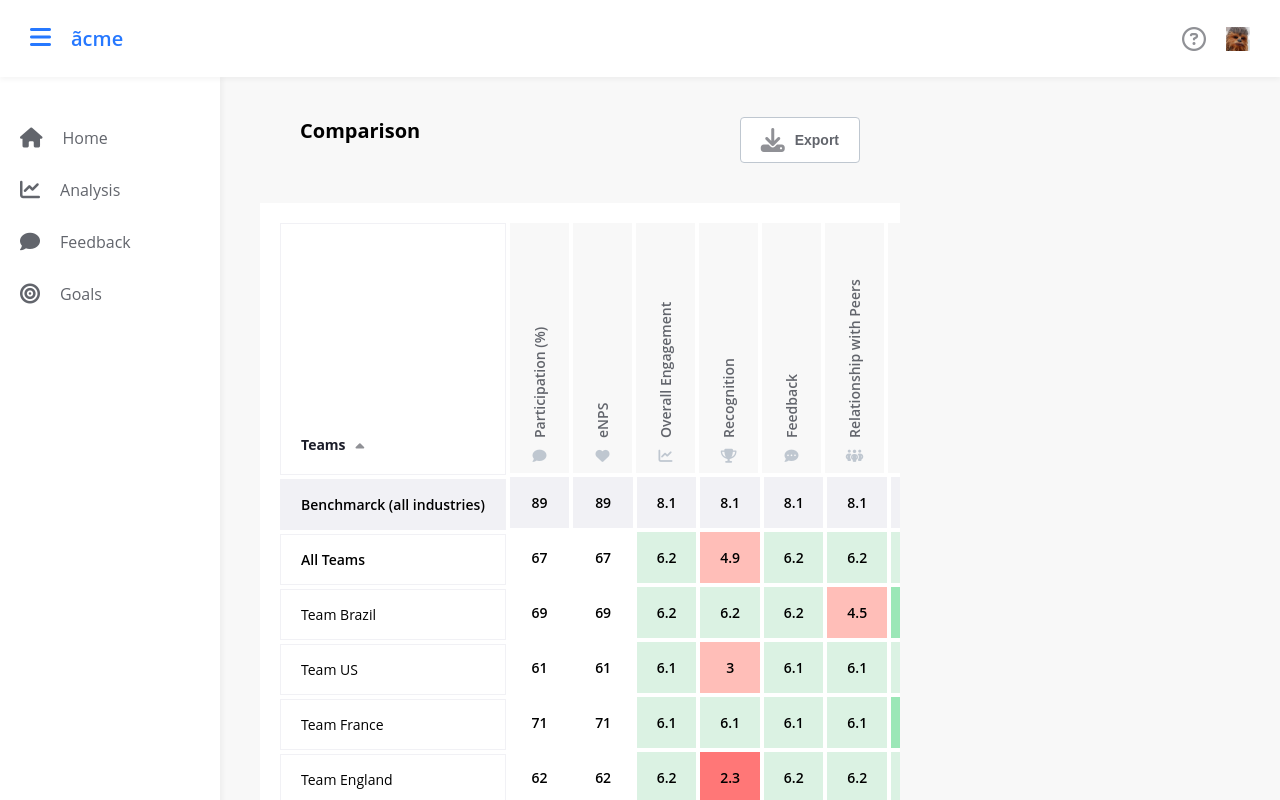
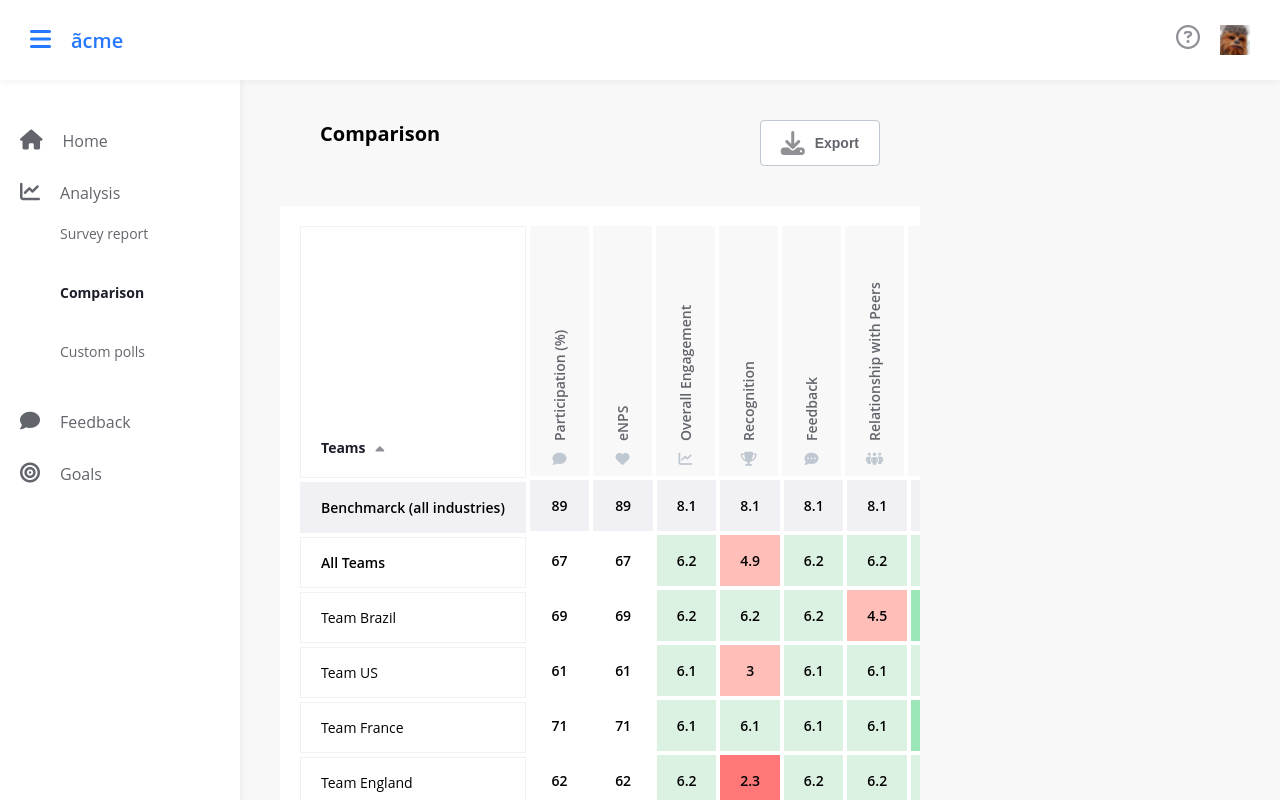
Before and after one commit to BrendhaLuizaB/Tabia, a React (Vite) app in the folder Tabia/: page / in a window 1280 px wide. Both pictures are taken after a click on the icon 40 px from the left and 38 px from the top of the page. Shown: the top 800 px of the page. Built offline with nearby package versions, Linux system fonts and the light colour scheme.

Commit message:
fix: latest adjustments

```diff
--- a/Tabia/src/Components/molecules/Menu/menu.jsx
+++ b/Tabia/src/Components/molecules/Menu/menu.jsx
@@ -1,28 +1,52 @@
 import { useGlobalContext } from "../../../Context/Global-context";
-import { BoxSection, ContainerMenu, IconMenu, TitleOfSection } from "./menu.styles";
+import { BoxSection, ContainerMenu, IconMenu, Options, TitleOfSection } from "./menu.styles";
 
 const Menu = () => {
+
+  const menuData = [
+    {
+      Title: 'Home',
+      Icon: 'fa-solid fa-house',
+    },
+    {
+      Title: 'Analysis',
+      Icon: 'fa-solid fa-chart-line',
+      Survey: 'Survey report',
+      Comparison: 'Comparison',
+      Custom: 'Custom polls'
+    },
+
+    {
+      Title: 'Feedback',
+      Icon: 'fa-solid fa-comment',
+    },
+
+    { Title: 'Goals', Icon: 'fa-solid fa-bullseye' },
+  ]
+
+  console.log(menuData)
     const {state} = useGlobalContext()
     return (
-      <ContainerMenu showMenu={state.showMenu}>
-        <BoxSection>
-          <IconMenu className="fa-solid fa-house" />
-          <TitleOfSection>Home</TitleOfSection>
-        </BoxSection>
-        <BoxSection>
-          <IconMenu className="fa-solid fa-chart-line" />
-          <TitleOfSection>Analysis</TitleOfSection>
-        </BoxSection>
-        <BoxSection>
-          <IconMenu className="fa-solid fa-comment" />
-          <TitleOfSection>Feedback</TitleOfSection>
-        </BoxSection>
-        <BoxSection>
-          <IconMenu className="fa-solid fa-bullseye" />
-          <TitleOfSection>Goals</TitleOfSection>
-        </BoxSection>
-      </ContainerMenu>
-    );
+      <ContainerMenu showmenu={state.showMenu}>
+      {menuData.map((item, index) => {
+        return (
+          <BoxSection key={index}>
+            <IconMenu className={item.Icon} />
+            <div>
+              <TitleOfSection>{item.Title}</TitleOfSection>
+              {item.Title === 'Analysis' && (
+                <>
+                  <Options>{item.Survey}</Options>
+                  <Options isComparison>{item.Comparison}</Options>
+                  <Options>{item.Custom}</Options>
+                </>
+              )}
+            </div>
+          </BoxSection>
+        )
+      })}
+    </ContainerMenu>
+    )
 }
 
 export default Menu;
--- a/Tabia/src/Components/molecules/Menu/menu.styles.jsx
+++ b/Tabia/src/Components/molecules/Menu/menu.styles.jsx
@@ -1,24 +1,23 @@
 import styled from "styled-components";
 import { theme } from "../../../Styles/theme";
 
-
 export const ContainerMenu = styled.aside`
   background-color: ${theme.interfaceColor.white.white_50};
-  transition: transform 0.5s ease, padding 0.5s ease, opacity 0.1s ease,
-  visibility 0.5s ease;
+  transition: transform 0.5s ease, padding 1s ease, opacity 0.7s ease,
+  visibility 0.7s ease, width 1s ease;
   min-height: 100%;
-  padding: ${(props) => (!props.showMenu ? '0' : '2rem 10rem 0 2rem')};
-  width: ${(props) => (!props.showMenu ? '0' : '10rem')};
-  transform: translateX(${(props) => (!props.showMenu ? '-100%' : '0')});
+  padding: ${(props) => (!props.showmenu ? '0' : '2rem 2rem 0 2rem')};
+  width: ${(props) => (!props.showmenu ? '0' : '20rem')};
+  transform: translateX(${(props) => (!props.showmenu ? '-100%' : '0')});
   box-shadow: rgba(0, 0, 0, 0.04) 3px 0px 5px;
-  opacity: ${(props) => (!props.showMenu ? '0' : '1')};
-  visibility: ${(props) => (!props.showMenu ? 'hidden' : 'visible')};
+  opacity: ${(props) => (!props.showmenu ? '0' : '1')};
+  visibility: ${(props) => (!props.showmenu ? 'hidden' : 'visible')};
 `
 
 export const BoxSection = styled.div`
   display: flex;
   gap: 2rem;
-  align-items: center;
+  align-items: flex-start;
   padding-top: 3rem;
 `;
 
@@ -33,3 +32,10 @@ export const IconMenu = styled.i`
   font-weight: 900;
   cursor: pointer;
 `;
+
+export const Options = styled.p`
+  font-size: 1.4rem;
+  color: ${(props) => props.isComparison ? `${theme.interfaceColor.black.black_500}` : `${theme.interfaceColor.black.black_400}`};
+  font-weight: ${(props) => props.isComparison ? 700 : 400};
+  padding: 2rem 0 ;
+`
--- a/Tabia/src/Components/organisms/Header/header.jsx
+++ b/Tabia/src/Components/organisms/Header/header.jsx
@@ -1,4 +1,4 @@
-import { BoxMenuLogo, BoxQuestionUserIcon, ContainerHeader, HamburgerIcon, Logo, QuestionMarkIcon } from "./header.styles";
+import { BoxMenuLogo, BoxQuestionUserIcon, ContainerHeader, HamburgerIcon, Logo, ProfilePic, QuestionMarkIcon } from "./header.styles";
 import profile from '../../../assets/img/profile-pic.svg'
 import { useGlobalContext } from "../../../Context/Global-context";
 
@@ -15,13 +15,13 @@ const Header = () => {
           <HamburgerIcon
             className="fa-solid fa-bars"
             onClick={handleMenu}
-            showMenu={state.showMenu}
+            showmenu={state.showMenu}
           />
           <Logo>ãcme</Logo>
         </BoxMenuLogo>
         <BoxQuestionUserIcon>
           <QuestionMarkIcon className="fa-regular fa-circle-question" />
-          <img src={profile} alt="User profile image" />
+          <ProfilePic src={profile} alt="User profile image" />
         </BoxQuestionUserIcon>
       </ContainerHeader>
     </>
--- a/Tabia/src/Components/organisms/Header/header.styles.jsx
+++ b/Tabia/src/Components/organisms/Header/header.styles.jsx
@@ -23,7 +23,7 @@ export const BoxQuestionUserIcon = styled.div`
 `;
 
 export const HamburgerIcon = styled.i`
-  color: ${(props) => !props.showMenu ? `${theme.interfaceColor.black.black_300}` : `${theme.interfaceColor.blue.primary_blue}`};
+  color: ${(props) => !props.showmenu ? `${theme.interfaceColor.black.black_300}` : `${theme.interfaceColor.blue.primary_blue}`};
   font-size: 2.4rem;
 `;
 export const Logo = styled.h1`
@@ -35,3 +35,8 @@ export const QuestionMarkIcon = styled.i`
   font-size: 2.4rem;
   color: ${theme.interfaceColor.black.black_300};
 `;
+
+export const ProfilePic = styled.img`
+  width: 3rem;
+  height: 3rem;
+`
--- a/Tabia/src/Components/organisms/Table/table.jsx
+++ b/Tabia/src/Components/organisms/Table/table.jsx
@@ -34,7 +34,7 @@ const Table = () => {
   })
 
   return (
-    <div style={{padding: '0 0 0 4rem'}}>
+    <div style={{ padding: '0 0 0 4rem' }}>
       <BoxTitleButton>
         <div>
           <h1>Comparison</h1>
@@ -79,11 +79,8 @@ const Table = () => {
                       key={`${index}-${data.id}`}
                       score={data[key]}
                       data={data}
-                      isFirstColumn={
+                      isfirstcolumn={
                         index === 0 || (index === 1 && data.id !== 0)
-                      }
-                      isFirstLine={
-                        data.teamName === 'Benchmarck (all industries)'
                       }
                     >
                       {((key === 'NPS' || key === 'participation') &&
--- a/Tabia/src/Components/organisms/Table/table.styles.jsx
+++ b/Tabia/src/Components/organisms/Table/table.styles.jsx
@@ -106,9 +106,9 @@ export const Cells = styled.div`
   font-weight: 600;
   padding: 1.6rem 0.7rem;
   background-color: ${(props) => {
-    if (props.isFirstColumn && props.data.id !== 0 ) {
+    if (props.isfirstcolumn && props.data.id !== 0 ) {
       return `${theme.interfaceColor.white.white_50}`;
-    } else if (props.isFirstLine) {
+    } else if (props.data.teamName === 'Benchmarck (all industries)') {
       return `${theme.interfaceColor.white.white_300}`;
     } else {
       switch (true) {
--- a/Tabia/src/Components/pages/Home/Home.jsx
+++ b/Tabia/src/Components/pages/Home/Home.jsx
@@ -8,7 +8,7 @@ const Home = () => {
 
   return (
     <ContainerMain>
-      <Menu showMenu={state.showMenu} />
+      <Menu showmenu={state.showMenu} />
       <Table />
     </ContainerMain>
   );
```
Also changed, not shown: Tabia/public/robots.txt (added).
